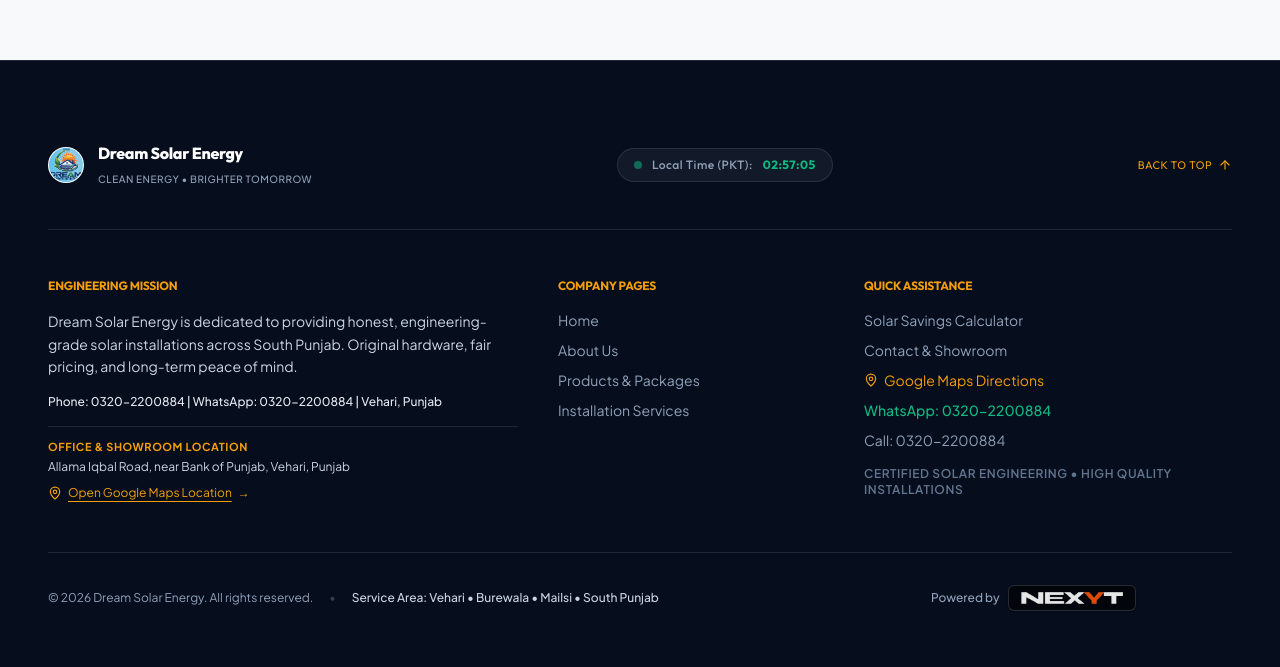
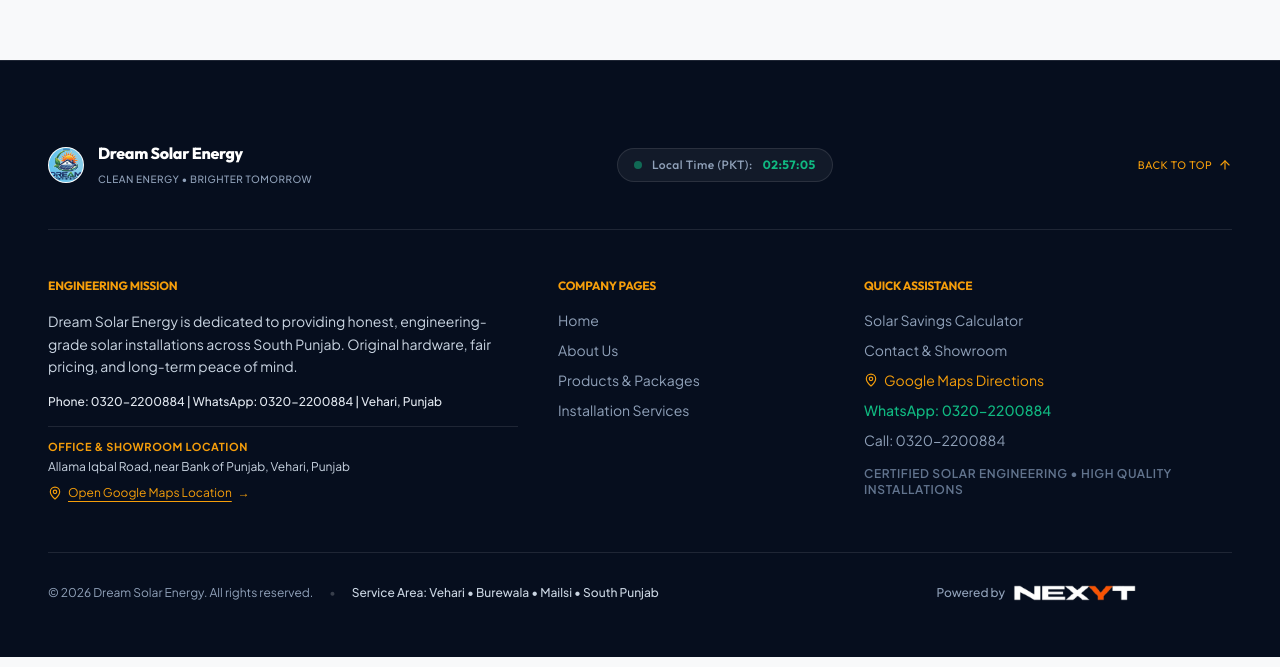
Before and after one commit to haider6982-ali/dreamsolarenergy1, a Next.js app: page / in a window 1280 px wide. Shown: the part 7919-8586 px from the top of the page. Built offline with nearby package versions, Linux system fonts and the light colour scheme.

Commit message:
fix: remove background container from NEXYT logo and ensure transparent rendering

```diff
--- a/components/scenes/FooterScene.tsx
+++ b/components/scenes/FooterScene.tsx
@@ -200,15 +200,15 @@
               href="https://nexyt.com"
               target="_blank"
               rel="noopener noreferrer"
-              className="inline-flex items-center group py-1 px-2.5 rounded-md bg-black/60 hover:bg-black/90 border border-white/15 hover:border-solar-amber/50 transition-all shadow-sm"
+              className="inline-flex items-center transition-opacity hover:opacity-80"
               title="Powered by NEXYT"
             >
               <Image
                 src="/nexyt-logo.png"
                 alt="NEXYT"
-                width={84}
+                width={80}
                 height={16}
-                className="h-3.5 sm:h-4 w-auto object-contain opacity-90 group-hover:opacity-100 transition-opacity"
+                className="h-3.5 sm:h-4 w-auto object-contain"
               />
             </a>
           </div>
--- a/components/sections/FooterSection.tsx
+++ b/components/sections/FooterSection.tsx
@@ -240,15 +240,15 @@
               href="https://nexyt.com"
               target="_blank"
               rel="noopener noreferrer"
-              className="inline-flex items-center group py-1 px-2.5 rounded-md bg-[#091220]/70 hover:bg-[#091220] border border-[#1E2E4A] hover:border-[#F7941D]/50 transition-all shadow-sm"
+              className="inline-flex items-center transition-opacity hover:opacity-80"
               title="Powered by NEXYT"
             >
               <Image
                 src="/nexyt-logo.png"
                 alt="NEXYT"
-                width={84}
+                width={80}
                 height={16}
-                className="h-3.5 sm:h-4 w-auto object-contain opacity-90 group-hover:opacity-100 transition-opacity"
+                className="h-3.5 sm:h-4 w-auto object-contain"
               />
             </a>
           </div>
```
Also changed, not shown: public/nexyt-logo.png.
